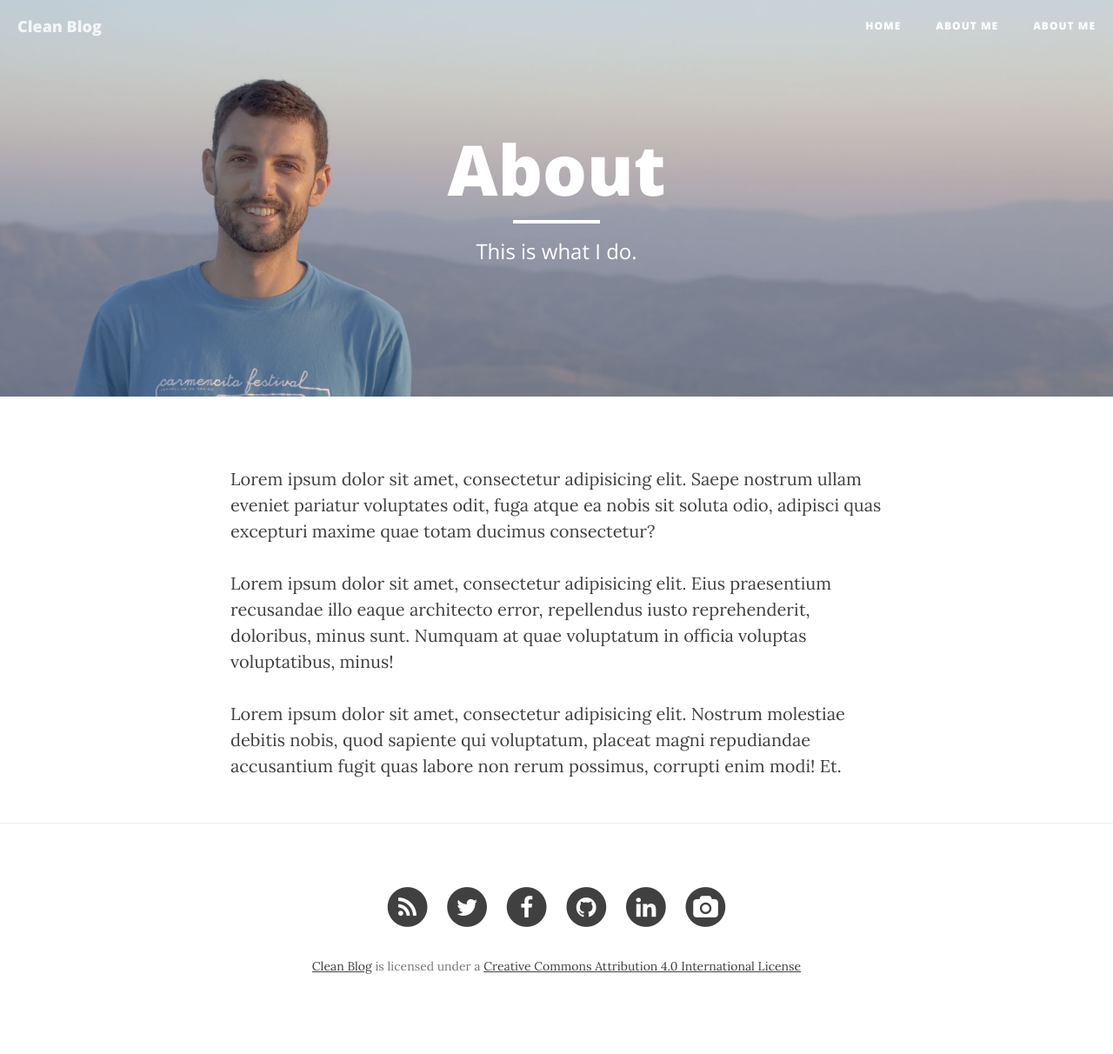
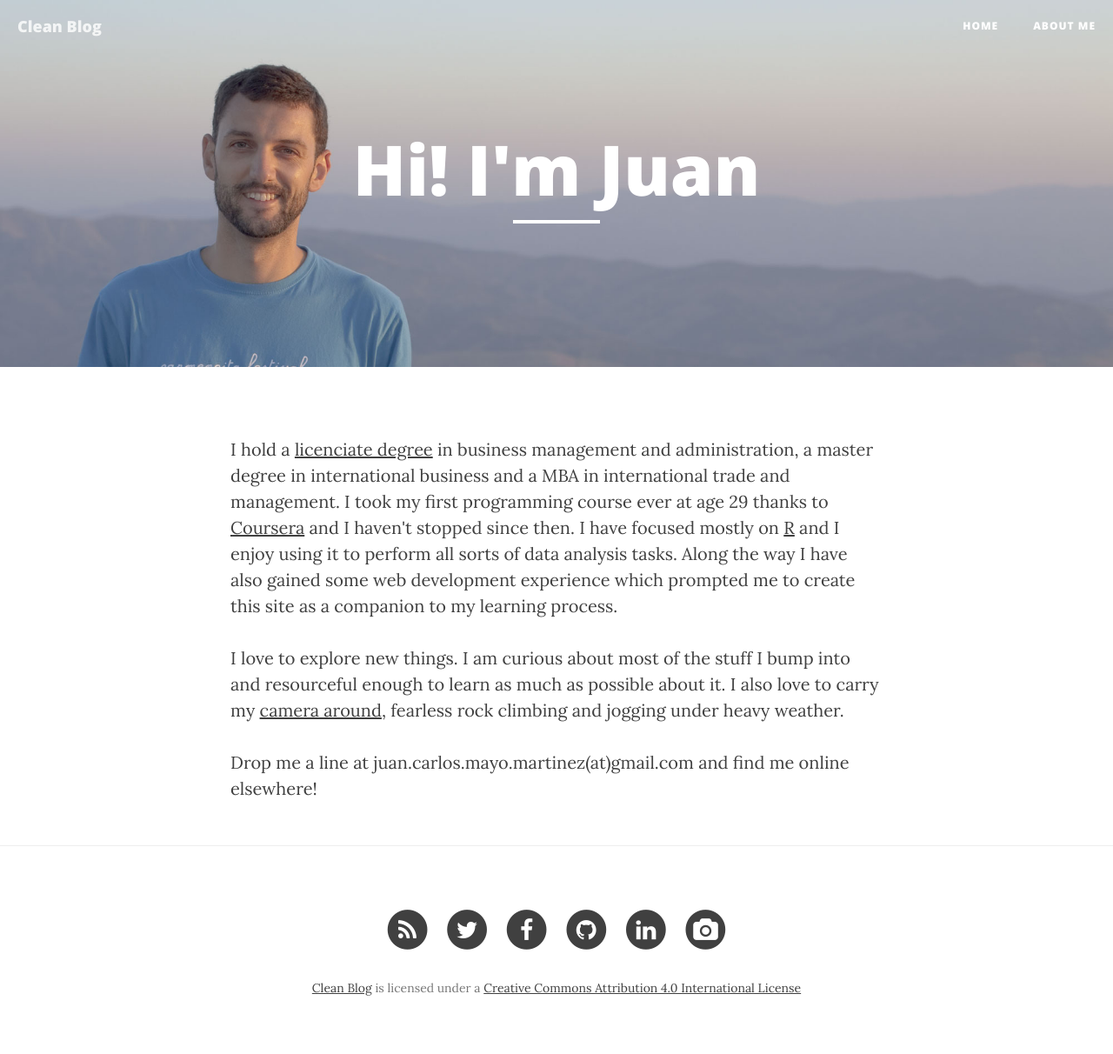
Before and after one commit to jcarlosmayo/jcarlosmayo.github.io, a Jekyll site: the page built from about.html, in a window 1280 px wide. Shown: the whole page at 87% size. Built offline with Jekyll 4.4.1, drawn with Linux system fonts in a browser that asks for light colours; nearby versions of some CDN libraries; before the commit the page ends 1187 px from its top, so only the background shows below that.

Commit message:
about file updated, contact deleted

```diff
--- a/about.html
+++ b/about.html
@@ -1,12 +1,12 @@
 ---
 layout: page
-title: "About"
-description: "This is what I do."
-header-img: "img/about-bg.jpg"
+title: "Hi! I'm Juan"
+description: ""
+header-img: "/img/about-bg.jpg"
 ---
 
-<p>Lorem ipsum dolor sit amet, consectetur adipisicing elit. Saepe nostrum ullam eveniet pariatur voluptates odit, fuga atque ea nobis sit soluta odio, adipisci quas excepturi maxime quae totam ducimus consectetur?</p>
+<p>I hold a <a target="_blank" href="https://en.wikipedia.org/wiki/Licentiate#Spain">licenciate degree</a> in business management and administration, a master degree in international business and a MBA in international trade and management. I took my first programming course ever at age 29 thanks to <a target="_blank" href="https://www.coursera.org/course/programming1">Coursera</a> and I haven't stopped since then. I have focused mostly on <a target="_blank" href="http://www.r-project.org/">R</a> and I enjoy using it to perform all sorts of data analysis tasks. Along the way I have also gained some web development experience which prompted me to create this site as a companion to my learning process.</p>
 
-<p>Lorem ipsum dolor sit amet, consectetur adipisicing elit. Eius praesentium recusandae illo eaque architecto error, repellendus iusto reprehenderit, doloribus, minus sunt. Numquam at quae voluptatum in officia voluptas voluptatibus, minus!</p>
+<p>I love to explore new things. I am curious about most of the stuff I bump into and resourceful enough to learn as much as possible about it. I also love to carry my <a target="_blank" href="http://www.juancarlosmayo.com/">camera around</a>, fearless rock climbing and jogging under heavy weather.</p>
 
-<p>Lorem ipsum dolor sit amet, consectetur adipisicing elit. Nostrum molestiae debitis nobis, quod sapiente qui voluptatum, placeat magni repudiandae accusantium fugit quas labore non rerum possimus, corrupti enim modi! Et.</p>
+<p>Drop me a line at juan.carlos.mayo.martinez(at)gmail.com and find me online elsewhere!</p>
```
Also changed, not shown: contact.html (deleted, +0 -48 lines).
